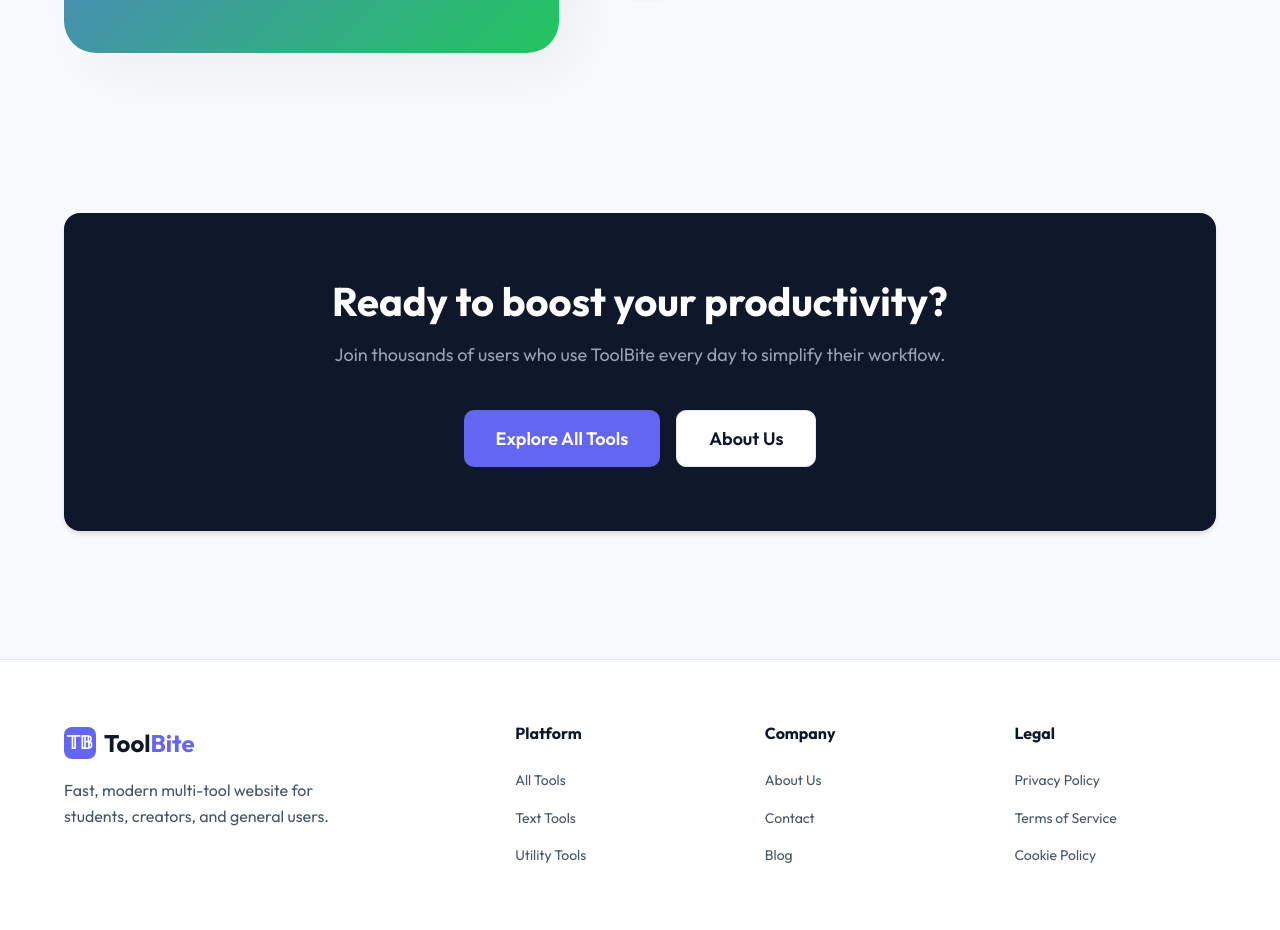
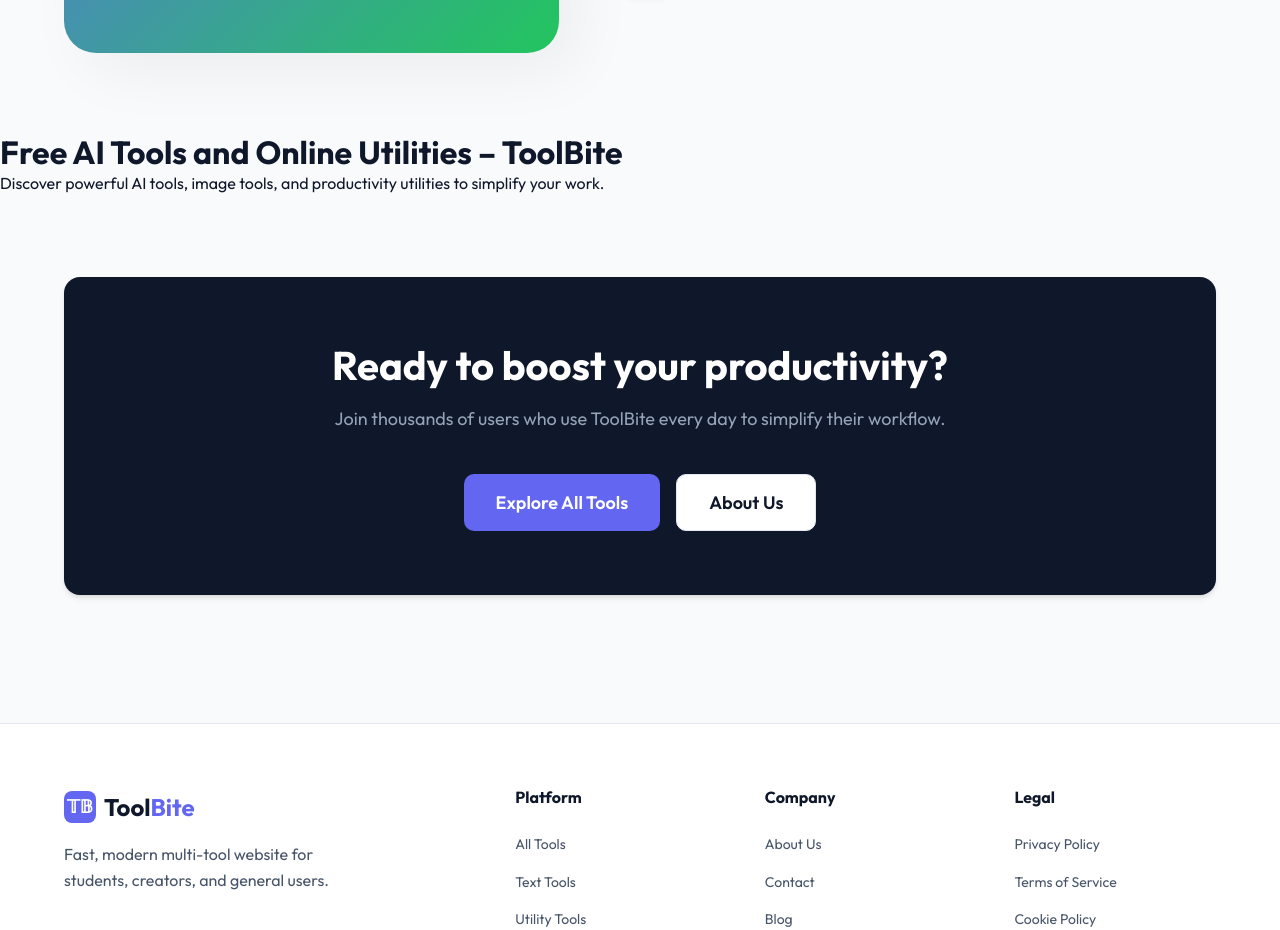
Before and after one commit to aryansingh-00/toolbite, a React (Vite) app: page / in a window 1280 px wide. Shown: the part 3160-4090 px from the top of the page. Built offline with nearby package versions, Linux system fonts and the light colour scheme.

Commit message:
Added homepage H1 for SEO

```diff
--- a/src/App.jsx
+++ b/src/App.jsx
@@ -24,6 +24,7 @@
  * Route Configuration
  * Centralized mapping of paths to components and metadata.
  */
+
 const ROUTES = {
   '/': { component: Home, title: 'Home' },
   '/index.html': { component: Home, title: 'Home' },
--- a/src/pages/Home.jsx
+++ b/src/pages/Home.jsx
@@ -92,6 +92,7 @@
         </div>
       </section>
 
+
       {/* Why Choose Section */}
       <section className="why-choose" aria-labelledby="why-title">
         <div className="container">
@@ -131,6 +132,14 @@
           </div>
         </div>
       </section>
+       <h1 className="text-4xl font-bold text-center mt-6">
+Free AI Tools and Online Utilities – ToolBite
+</h1>
+
+<p className="text-center mt-3 text-gray-600">
+Discover powerful AI tools, image tools, and productivity utilities to simplify your work.
+</p>
+
 
       {/* CTA Section */}
       <section className="cta-section" aria-labelledby="cta-title">
```
